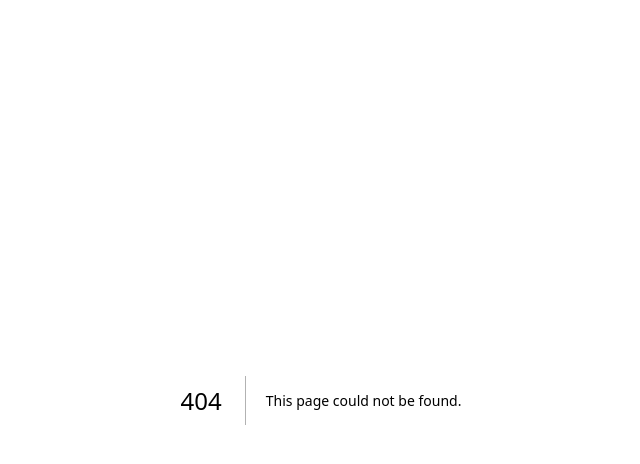
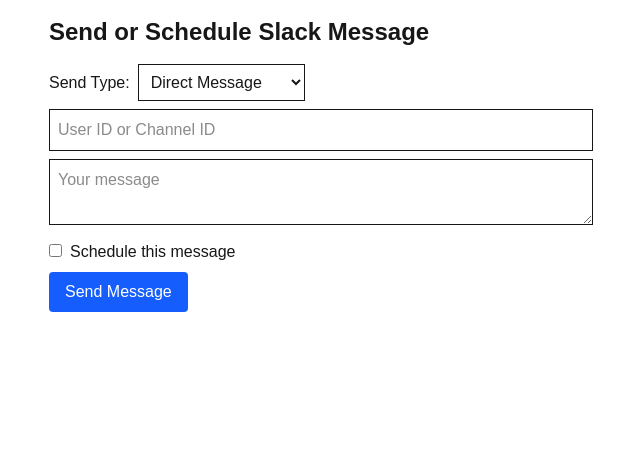
Before and after one commit to Freak3123/slack-connect, a Next.js app: page /schedule in a window 1280 px wide. Before the commit this address had no page. Shown: the top 464 px of the page, without its empty margins (319-959 px from the left). Built offline with nearby package versions, Linux system fonts and the light colour scheme.

Commit message:
add SendOrScheduleMessagePage component for sending and scheduling Slack messages

```diff
--- a/app/page.tsx
+++ b/app/page.tsx
@@ -2,102 +2,6 @@
 
 export default function Home() {
   return (
-    <div className="font-sans grid grid-rows-[20px_1fr_20px] items-center justify-items-center min-h-screen p-8 pb-20 gap-16 sm:p-20">
-      <main className="flex flex-col gap-[32px] row-start-2 items-center sm:items-start">
-        <Image
-          className="dark:invert"
-          src="/next.svg"
-          alt="Next.js logo"
-          width={180}
-          height={38}
-          priority
-        />
-        <ol className="font-mono list-inside list-decimal text-sm/6 text-center sm:text-left">
-          <li className="mb-2 tracking-[-.01em]">
-            Get started by editing{" "}
-            <code className="bg-black/[.05] dark:bg-white/[.06] font-mono font-semibold px-1 py-0.5 rounded">
-              app/page.tsx
-            </code>
-            .
-          </li>
-          <li className="tracking-[-.01em]">
-            Save and see your changes instantly.
-          </li>
-        </ol>
-
-        <div className="flex gap-4 items-center flex-col sm:flex-row">
-          <a
-            className="rounded-full border border-solid border-transparent transition-colors flex items-center justify-center bg-foreground text-background gap-2 hover:bg-[#383838] dark:hover:bg-[#ccc] font-medium text-sm sm:text-base h-10 sm:h-12 px-4 sm:px-5 sm:w-auto"
-            href="https://vercel.com/new?utm_source=create-next-app&utm_medium=appdir-template-tw&utm_campaign=create-next-app"
-            target="_blank"
-            rel="noopener noreferrer"
-          >
-            <Image
-              className="dark:invert"
-              src="/vercel.svg"
-              alt="Vercel logomark"
-              width={20}
-              height={20}
-            />
-            Deploy now
-          </a>
-          <a
-            className="rounded-full border border-solid border-black/[.08] dark:border-white/[.145] transition-colors flex items-center justify-center hover:bg-[#f2f2f2] dark:hover:bg-[#1a1a1a] hover:border-transparent font-medium text-sm sm:text-base h-10 sm:h-12 px-4 sm:px-5 w-full sm:w-auto md:w-[158px]"
-            href="https://nextjs.org/docs?utm_source=create-next-app&utm_medium=appdir-template-tw&utm_campaign=create-next-app"
-            target="_blank"
-            rel="noopener noreferrer"
-          >
-            Read our docs
-          </a>
-        </div>
-      </main>
-      <footer className="row-start-3 flex gap-[24px] flex-wrap items-center justify-center">
-        <a
-          className="flex items-center gap-2 hover:underline hover:underline-offset-4"
-          href="https://nextjs.org/learn?utm_source=create-next-app&utm_medium=appdir-template-tw&utm_campaign=create-next-app"
-          target="_blank"
-          rel="noopener noreferrer"
-        >
-          <Image
-            aria-hidden
-            src="/file.svg"
-            alt="File icon"
-            width={16}
-            height={16}
-          />
-          Learn
-        </a>
-        <a
-          className="flex items-center gap-2 hover:underline hover:underline-offset-4"
-          href="https://vercel.com/templates?framework=next.js&utm_source=create-next-app&utm_medium=appdir-template-tw&utm_campaign=create-next-app"
-          target="_blank"
-          rel="noopener noreferrer"
-        >
-          <Image
-            aria-hidden
-            src="/window.svg"
-            alt="Window icon"
-            width={16}
-            height={16}
-          />
-          Examples
-        </a>
-        <a
-          className="flex items-center gap-2 hover:underline hover:underline-offset-4"
-          href="https://nextjs.org?utm_source=create-next-app&utm_medium=appdir-template-tw&utm_campaign=create-next-app"
-          target="_blank"
-          rel="noopener noreferrer"
-        >
-          <Image
-            aria-hidden
-            src="/globe.svg"
-            alt="Globe icon"
-            width={16}
-            height={16}
-          />
-          Go to nextjs.org →
-        </a>
-      </footer>
-    </div>
+    <div></div>
   );
 }
--- /dev/null
+++ b/app/schedule/page.tsx
@@ -0,0 +1,91 @@
+'use client';
+
+import { useState } from 'react';
+
+export default function SendOrScheduleMessagePage() {
+  const [type, setType] = useState<'dm' | 'channel'>('dm');
+  const [slackId, setSlackId] = useState('');
+  const [message, setMessage] = useState('');
+  const [schedule, setSchedule] = useState(false);
+  const [time, setTime] = useState('');
+  const [response, setResponse] = useState('');
+
+  const handleSubmit = async () => {
+    const endpoint = schedule ? '/api/schedule' : '/api/send-message';
+    const payload: any = { type, slackId, message };
+
+    if (schedule && time) payload.time = time;
+
+    const res = await fetch(endpoint, {
+      method: 'POST',
+      headers: { 'Content-Type': 'application/json' },
+      body: JSON.stringify(payload),
+    });
+
+    const data = await res.json();
+    if (res.ok) {
+      setResponse(schedule ? '📅 Message scheduled!' : '✅ Message sent!');
+    } else {
+      setResponse(`❌ Error: ${data.error}`);
+    }
+  };
+
+  return (
+    <div className="max-w-xl mx-auto p-4">
+      <h1 className="text-2xl font-bold mb-4">Send or Schedule Slack Message</h1>
+
+      <label className="block mb-2">
+        Send Type:
+        <select
+          className="border p-2 ml-2"
+          value={type}
+          onChange={(e) => setType(e.target.value as 'dm' | 'channel')}
+        >
+          <option value="dm">Direct Message</option>
+          <option value="channel">Channel Message</option>
+        </select>
+      </label>
+
+      <input
+        className="border p-2 w-full mb-2"
+        placeholder="User ID or Channel ID"
+        value={slackId}
+        onChange={(e) => setSlackId(e.target.value)}
+      />
+
+      <textarea
+        className="border p-2 w-full mb-2"
+        placeholder="Your message"
+        value={message}
+        onChange={(e) => setMessage(e.target.value)}
+      />
+
+      <label className="block mb-2">
+        <input
+          type="checkbox"
+          className="mr-2"
+          checked={schedule}
+          onChange={(e) => setSchedule(e.target.checked)}
+        />
+        Schedule this message
+      </label>
+
+      {schedule && (
+        <input
+          type="datetime-local"
+          className="border p-2 w-full mb-4"
+          onChange={(e) => setTime(e.target.value)}
+        />
+      )}
+
+      <button
+        onClick={handleSubmit}
+        className="bg-blue-600 text-white px-4 py-2 rounded"
+      >
+        {schedule ? 'Schedule Message' : 'Send Message'}
+      </button>
+
+      {response && <p className="mt-4">{response}</p>}
+    </div>
+  );
+}
```
